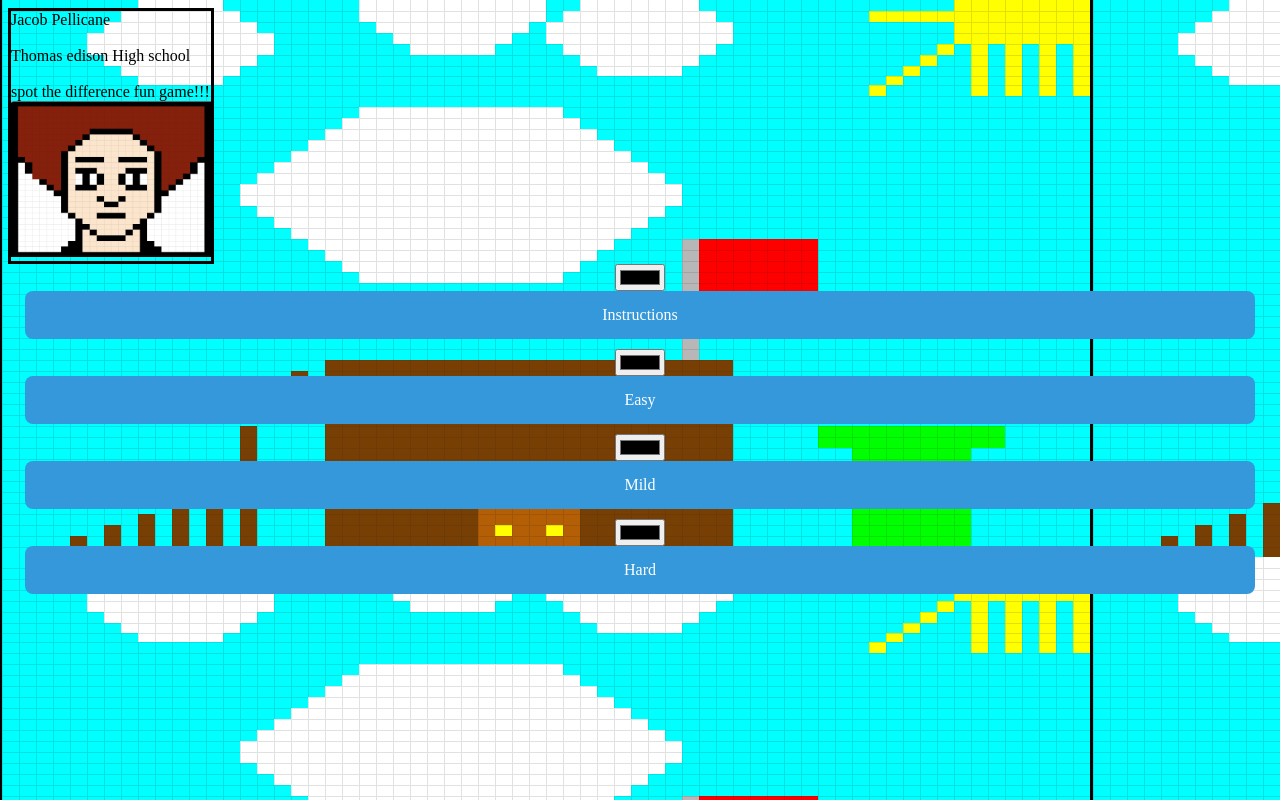
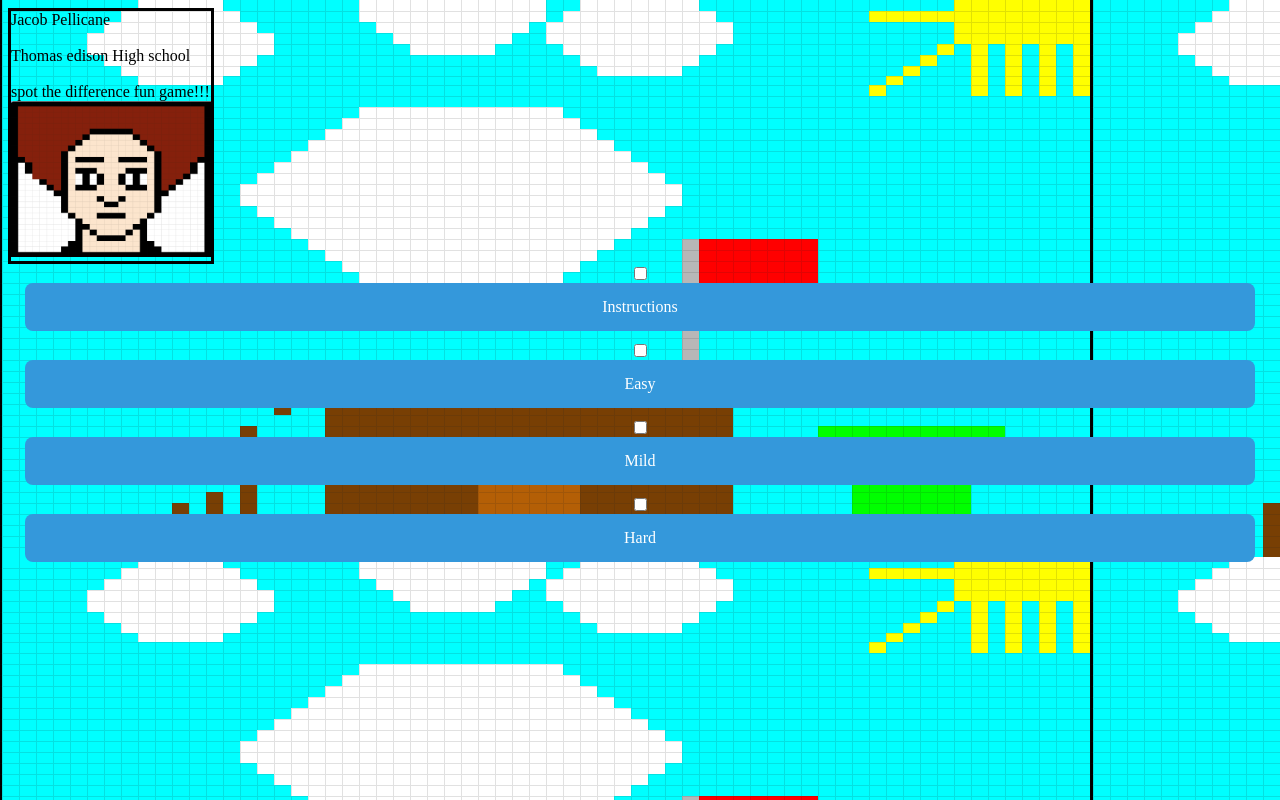
Before and after one commit to JacobPellicane/JacobPellicane, a plain HTML site: page videogame.html in a window 1280 px wide. Drawn offline with Linux system fonts and the light colour scheme.

Commit message:
gujwsepocjcfmsdk;jp;jofklvfp;sdx'slfkddddddd

```diff
--- a/videogame.html
+++ b/videogame.html
@@ -13,7 +13,7 @@
     </div>
     <div class="container">
       <!-- Button 1 -->
-      <input type="color" id="button1">
+      <input type="checkbox" id="button1">
       <label for="button1" class="button">Instructions</label>
       <div class="content">
         <h3>The intructions for this thrilling and fun game is you have 3 levels easy, mild, and hard for each you will have a before and after which you will have to tell what is different about the after then the before. Have fun!!!</h3>
@@ -21,7 +21,7 @@
       </div>
 
       <!-- Button 2 -->
-      <input type="color" id="button2">
+      <input type="checkbox" id="button2">
       <label for="button2" class="button">Easy</label>
       <div class="content">
         <br>
@@ -35,7 +35,7 @@
       </div>
 
       <!-- Button 3 -->
-      <input type="color" id="button3">
+      <input type="checkbox" id="button3">
       <label for="button3" class="button">Mild</label>
       <div class="content">
         <h3>This is harder than before, but not as hard as it gets. Can you find the difference???
@@ -47,7 +47,7 @@
       </div>
 
       <!-- Button 4 -->
-      <input type="color" id="button4">
+      <input type="checkbox" id="button4">
       <label for="button4" class="button">Hard</label>
       <div class="content">
         <h3>This is the hardest one, goodluck, you need it.</h3>
```
